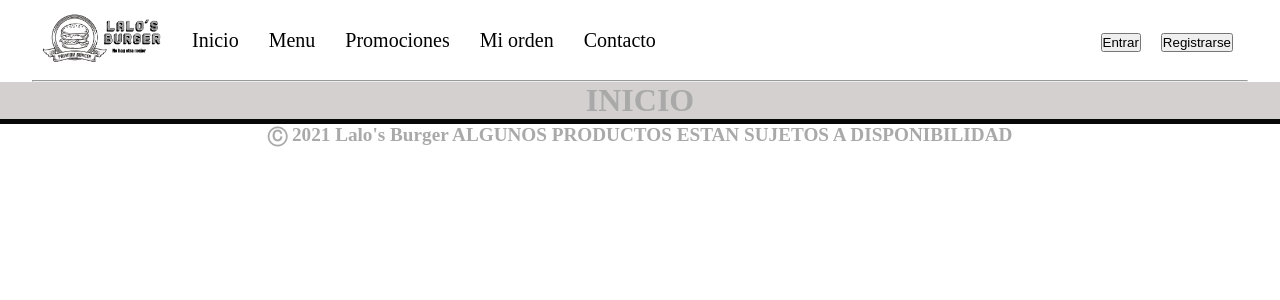
After one commit to miguelrohdez/Proyecto_modulo7, a PHP site: page /php/carrito.php in a window 1280 px wide. The commit adds this page. Shown: the top 300 px of the page. Run offline with PHP 8.4, Linux system fonts and the light colour scheme; the visitor is signed in with stand-in values (Sample User, id 1).

Commit message:
CambiosLalo

```diff
--- /dev/null
+++ b/php/carrito.php
@@ -0,0 +1,70 @@
+<!DOCTYPE html>
+<html lang="es-ES">
+	<head>
+		<meta charset="utf-8">
+		<title>Lalo's Burgers</title>
+		<link rel="stylesheet" type="text/css" href="css/main.css">
+		<script src="https://polyfill.io/v3/polyfill.min.js?features=default"></script>
+
+
+	</head>
+	<body>
+		<!-- Aqui  empieza la barra de menus y logo -->
+		<?php
+			session_start();
+			if(!isset($_SESSION["usuario"])){
+				header("location:../login.html");
+			}
+		?>
+		<div class="container-menu">
+			<nav class="nav-main">
+				<a class="logoNav" href="./index.html">
+					<img id="logo" src="img/logoFinal.png" alt="Imagen Logo">
+				</a>
+				<ul class="nav-menu">
+					<li>
+						<a href="./index.html">Inicio</a>
+					</li>
+					<li>
+						<a href="#">Menu</a>
+					</li>
+					<li>
+						<a href="#">Promociones</a>
+					</li>
+					<li>
+						<a href="#">Mi orden</a>
+					</li>
+					<li>
+						<a href="#">Contacto</a>
+					</li>
+				</ul>
+				<ul class="nav-sesion">
+					<li>
+						<a href="login.html"><button>Entrar</button></a>
+					</li>
+					<li>
+						<a href="./registro.html"><button>Registrarse</button></a>
+					</li>
+				</ul>
+			</nav>
+			<hr>
+		</div>
+
+		<!-- Aqui  empieza la caja principal -->
+		<div class="container">
+			<header>
+				<h1 class="tituloPrincipal">INICIO</h1>
+			</header>
+		<!-- Aqui  empieza la seccion del formulario o datos a mostrar -->
+		<div class="caja principal">
+
+		</div>
+
+
+		<div class="clear"></div>
+		</div>
+		<footer>
+			<h1 class="text-footer"> Ⓒ 2021 Lalo's Burger ALGUNOS PRODUCTOS ESTAN SUJETOS A DISPONIBILIDAD</h1>
+		</footer>
+	</body>
+</html>
```
Also changed, not shown: php/verifica_datos.php (+5 -2 lines), sql/insercion_datos.sql (+7 -0 lines), carrito.html (deleted).
